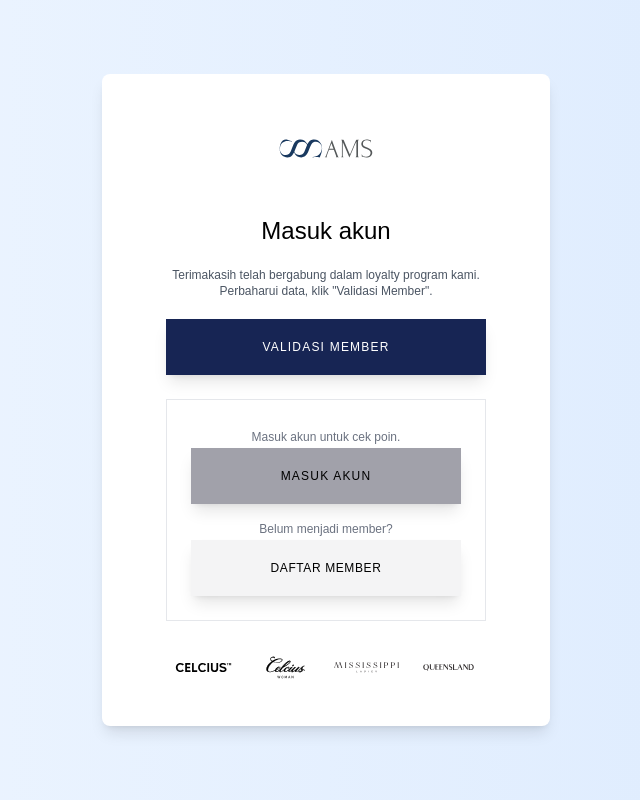
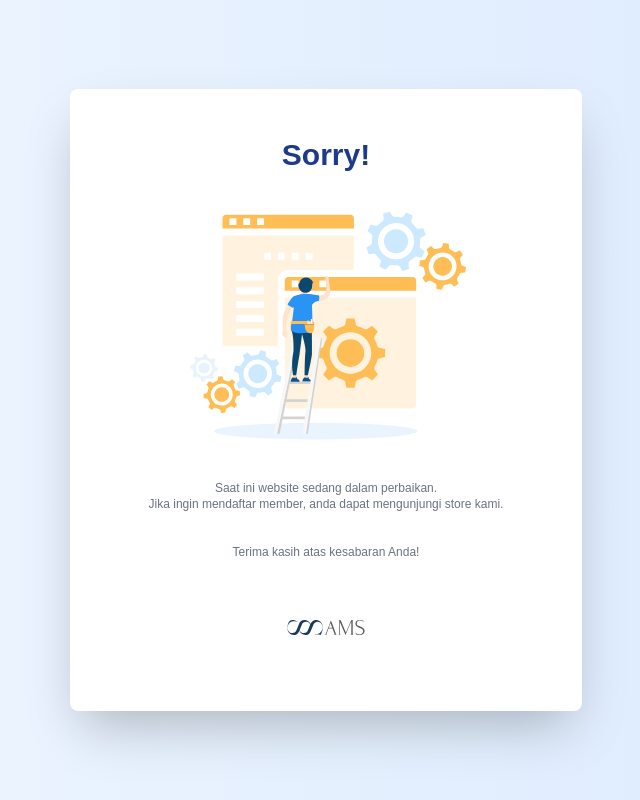
Before and after one commit to Lugas30/membership-web, a Next.js app: page / in a window 1280 px wide. Shown: the whole page, without its empty margins (314-954 px from the left). Built offline with nearby package versions, Linux system fonts and the light colour scheme.

Commit message:
Maintain OTP Qisqus bermasalah

```diff
--- a/app/page.tsx
+++ b/app/page.tsx
@@ -10,7 +10,7 @@ import maintain from "../public/website-maintenance.svg";
 export default function LandingPage() {
   return (
     <div className="flex items-center justify-center min-h-screen bg-gradient-to-r from-blue-50 to-blue-100">
-      <div className="bg-white px-6 md:px-16 py-8 rounded-lg shadow-lg w-full max-w-md">
+      {/* <div className="bg-white px-6 md:px-16 py-8 rounded-lg shadow-lg w-full max-w-md">
         <Image
           src={logo}
           alt="Logo"
@@ -59,10 +59,10 @@ export default function LandingPage() {
           <Image src={logo3} alt="Logo" width={75} height={200} />
           <Image src={logo4} alt="Logo" width={75} height={200} />
         </div>
-      </div>
+      </div> */}
 
       {/* Maintenance Layout */}
-      {/* <div className="bg-white px-10 py-12 rounded-lg shadow-2xl w-full max-w-lg text-center space-y-8">
+      <div className="bg-white px-10 py-12 rounded-lg shadow-2xl w-full max-w-lg text-center space-y-8">
         <h1 className="text-3xl font-semibold text-blue-900">Sorry!</h1>
         <div>
           <Image
@@ -89,7 +89,7 @@ export default function LandingPage() {
           height={100}
           className="mx-auto"
         />
-      </div> */}
+      </div>
     </div>
   );
 }
```
